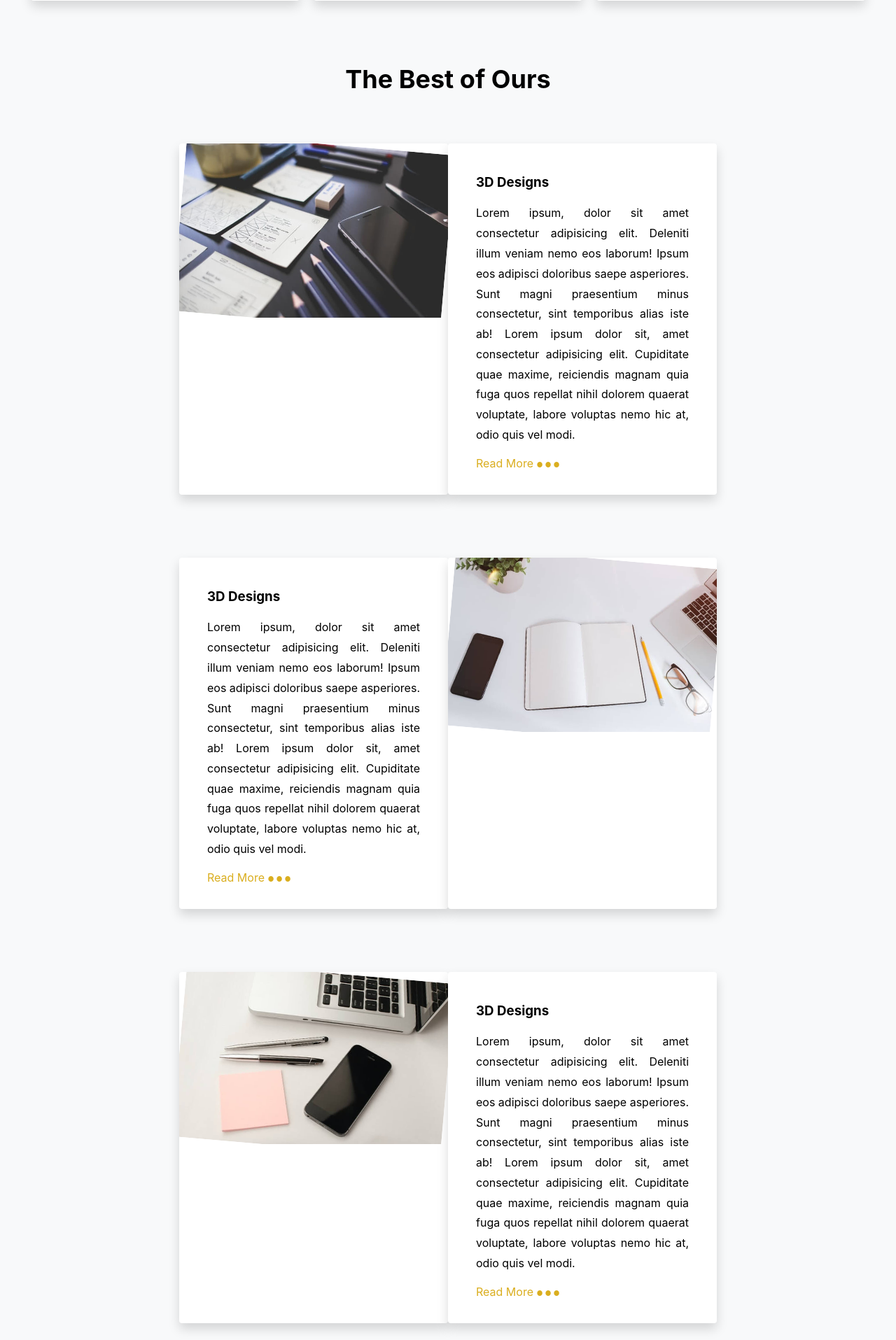
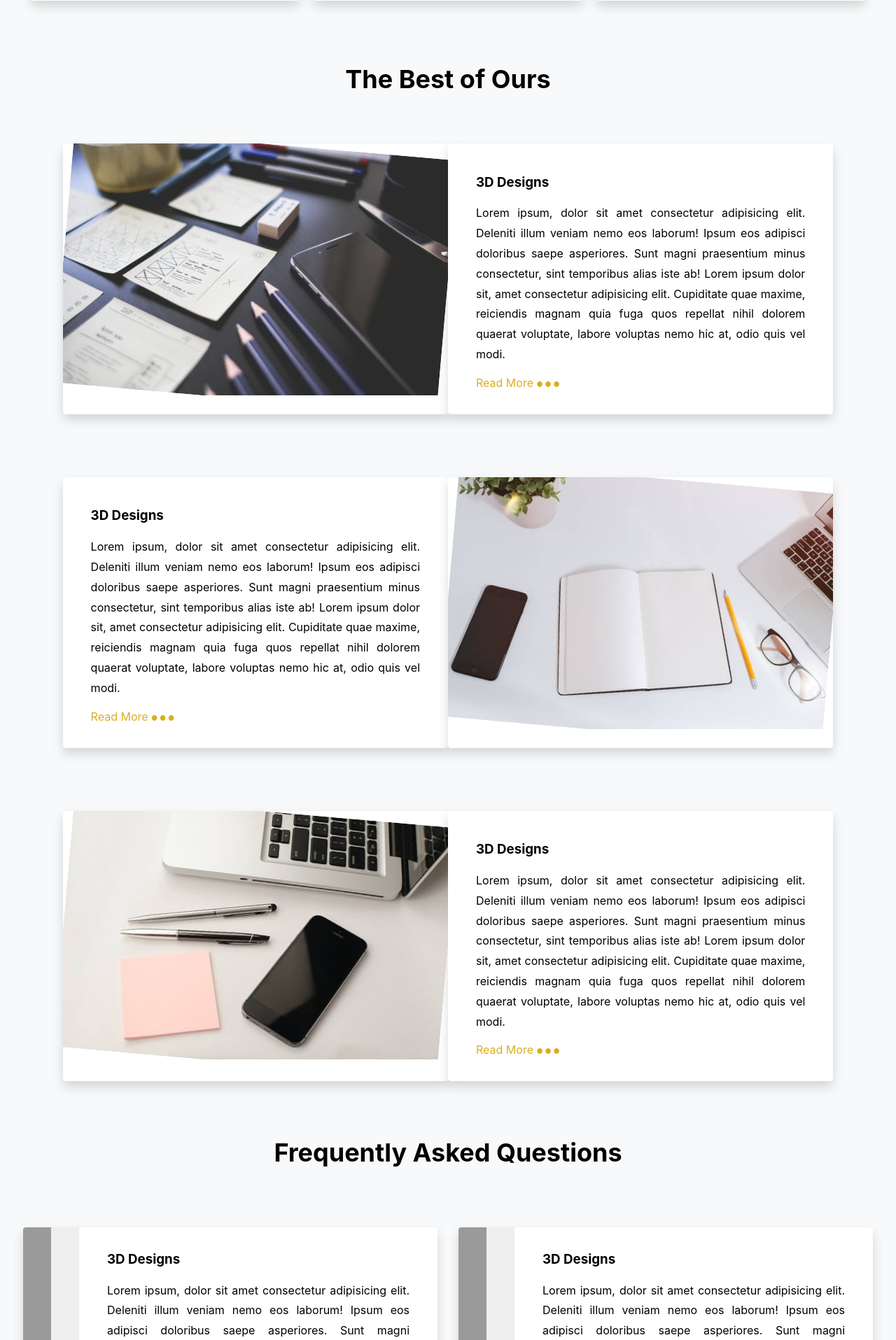
Before and after one commit to ProDeveloper-1/Web, a PHP site: page / in a window 1280 px wide. Shown: the part 2245-4160 px from the top of the page at 70% size. Run offline with PHP 8.4, Linux system fonts and the light colour scheme.

Commit message:
More changes on project section

```diff
--- a/Prosoft/assets/css/index.css
+++ b/Prosoft/assets/css/index.css
@@ -17,6 +17,20 @@ html {
 
 span {
     color: #daae1f;
+}
+
+/* --- Ordering --- */
+
+.order-0 {
+    order: 0;
+}
+
+.order-1 {
+    order: 1;
+}
+
+.order-2 {
+    order: 2;
 }
 
 /*================================
@@ -647,12 +661,8 @@ main {
     padding-bottom: 30px;
     display: flex;
     justify-content: center;
-    flex-flow: wrap row-reverse;
+    flex-flow: row wrap;
     width: 100%;
-}
-
-#projects #row-2 {
-    flex-flow: wrap row;
 }
 
 #projects .card {
@@ -668,7 +678,7 @@ main {
 
 @media only screen and (max-width: 1400px) {
     #projects .card {
-        width: 30%;
+        width: 43%;
         margin-bottom: 20px;
     }
 }
--- a/Prosoft/index.html
+++ b/Prosoft/index.html
@@ -205,7 +205,7 @@
             <div class="container">
                 <h1>The Best of Ours</h1>
                 <div class="row">
-                    <div class="card">
+                    <div class="card order-1">
                         <div class="card-body">
                             <h3>3D Designs</h3>
                             <p>
@@ -230,7 +230,7 @@
                         </div>
                     </div>
                 </div>
-                <div class="row" id="row-2">
+                <div class="row">
                     <div class="card">
                         <div class="card-body">
                             <h3>3D Designs</h3>
@@ -257,7 +257,7 @@
                     </div>
                 </div>
                 <div class="row">
-                    <div class="card">
+                    <div class="card order-1">
                         <div class="card-body">
                             <h3>3D Designs</h3>
                             <p>
```
Also changed, not shown: other parts of Prosoft/assets/css/index.css (+6 -41 lines).
